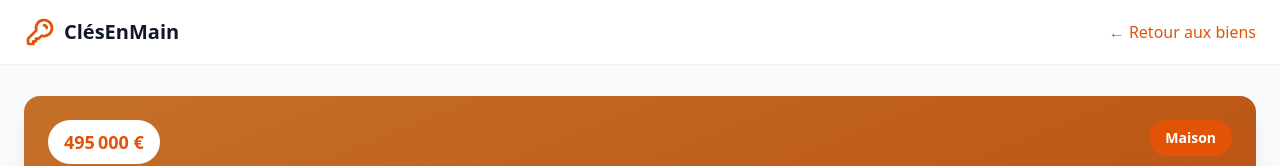
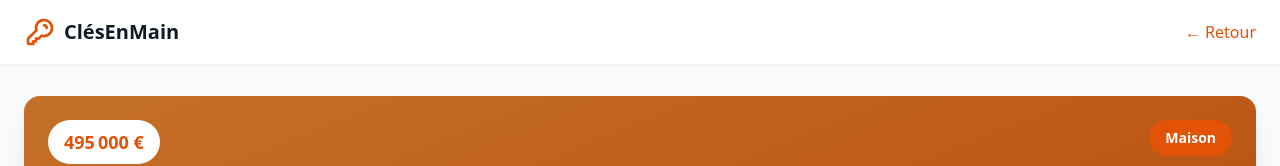
Before and after one commit to SarahTld/clesenmain-agence-immobiliere, a Nuxt app: page /biens/1 in a window 1280 px wide. Shown: the top 166 px of the page. Built offline with nearby package versions, Linux system fonts and the light colour scheme.

Commit message:
last commit

```diff
--- a/pages/biens/[id].vue
+++ b/pages/biens/[id].vue
@@ -10,9 +10,9 @@
             </svg>
             <span class="text-xl font-bold text-gray-900">ClésEnMain</span>
           </NuxtLink>
-          <NuxtLink to="/nos_biens" class="text-primary-600 hover:text-primary-700 font-medium transition-colors">
-            ← Retour aux biens
-          </NuxtLink>
+          <button @click="goBack" class="text-primary-600 hover:text-primary-700 font-medium transition-colors">
+            ← Retour
+          </button>
         </div>
       </div>
     </nav>
@@ -189,11 +189,22 @@
 
 <script setup>
 const route = useRoute()
+const router = useRouter()
 const { getBienById } = useBiens()
 
 // Récupérer l'ID depuis les paramètres de la route
 const bienId = parseInt(route.params.id)
 const bien = getBienById(bienId)
+
+// Fonction pour retourner à la page précédente
+const goBack = () => {
+  // Utiliser l'historique du navigateur directement
+  if (process.client) {
+    window.history.back()
+  } else {
+    navigateTo('/')
+  }
+}
 
 // Fonction pour formater le prix
 const formatPrice = (price) => {
--- a/pages/index.vue
+++ b/pages/index.vue
@@ -422,6 +422,11 @@ const handleSearch = () => {
   })
 }
 
+// Gestion du scroll pour le header
+const handleScroll = () => {
+  isScrolled.value = window.scrollY > 50
+}
+
 onMounted(() => {
   // Intersection Observer pour les animations au scroll
   observer = new IntersectionObserver(
@@ -442,11 +447,6 @@ onMounted(() => {
   const elements = document.querySelectorAll('.scroll-reveal')
   elements.forEach((el) => observer?.observe(el))
 
-  // Gestion du scroll pour le header
-  const handleScroll = () => {
-    isScrolled.value = window.scrollY > 50
-  }
-
   window.addEventListener('scroll', handleScroll)
 })
 
```
